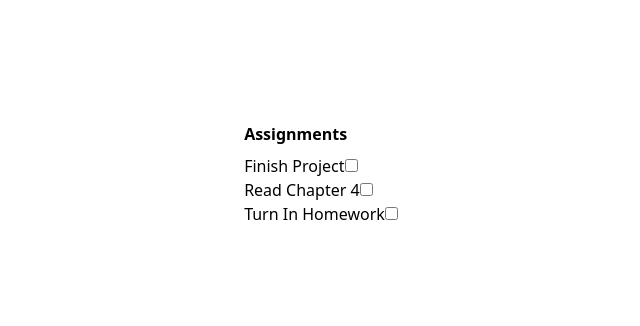
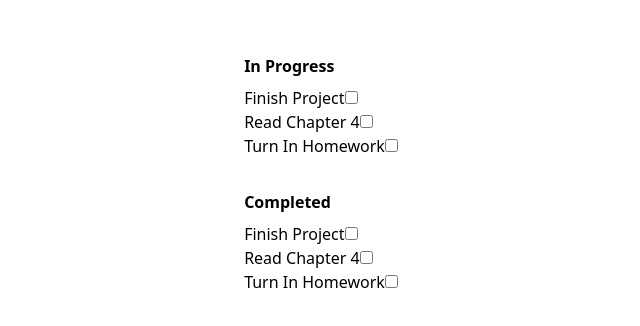
Before and after one commit to rheannemcintosh/learn-vue-3-step-by-step, a plain HTML site: page episode3.html in a window 1280 px wide. Shown: the part 226-552 px from the top of the page, without its empty margins (319-959 px from the left). Drawn offline with nearby package versions, Linux system fonts and the light colour scheme.

Commit message:
Add a completed list to the to do list

```diff
--- a/episode3.html
+++ b/episode3.html
@@ -10,9 +10,9 @@
     <body class="h-full grid place-items-center">
         <div id="app">
             <section>
-                <h2 class="font-bold mb-2">Assignments</h2>
+                <h2 class="font-bold mb-2">In Progress</h2>
                 <ul>
-                    <li v-for="assignment in assignments">
+                    <li v-for="assignment in assignments.filter(a => ! a.complete)" :key="assignment.id">
                         <label>
                             {{ assignment.name }}
                         </label>
@@ -21,6 +21,17 @@
                 </ul>
 
 
+            </section>
+            <section class="mt-8">
+                <h2 class="font-bold mb-2">Completed</h2>
+                <ul>
+                    <li v-for="assignment in assignments">
+                        <label>
+                            {{ assignment.name }}
+                        </label>
+                        <input type="checkbox" v-model="assignment.filter(a => a.complete)" :key="assignment.id">
+                    </li>
+                </ul>
             </section>
         </div>
 
@@ -32,14 +43,17 @@
                             {
                                 name: 'Finish Project',
                                 complete: false,
+                                id: 1,
                             },
                             {
                                 name: 'Read Chapter 4',
                                 complete: false,
+                                id: 2,
                             },
                             {
                                 name: 'Turn In Homework',
                                 complete: false,
+                                id: 3,
                             },
                         ]
                     }
```
